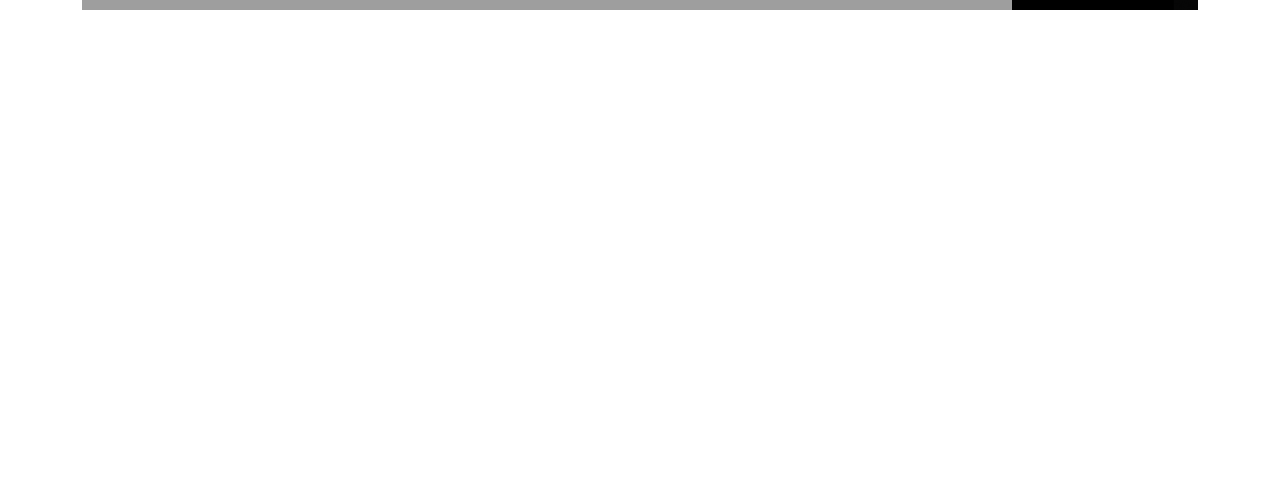
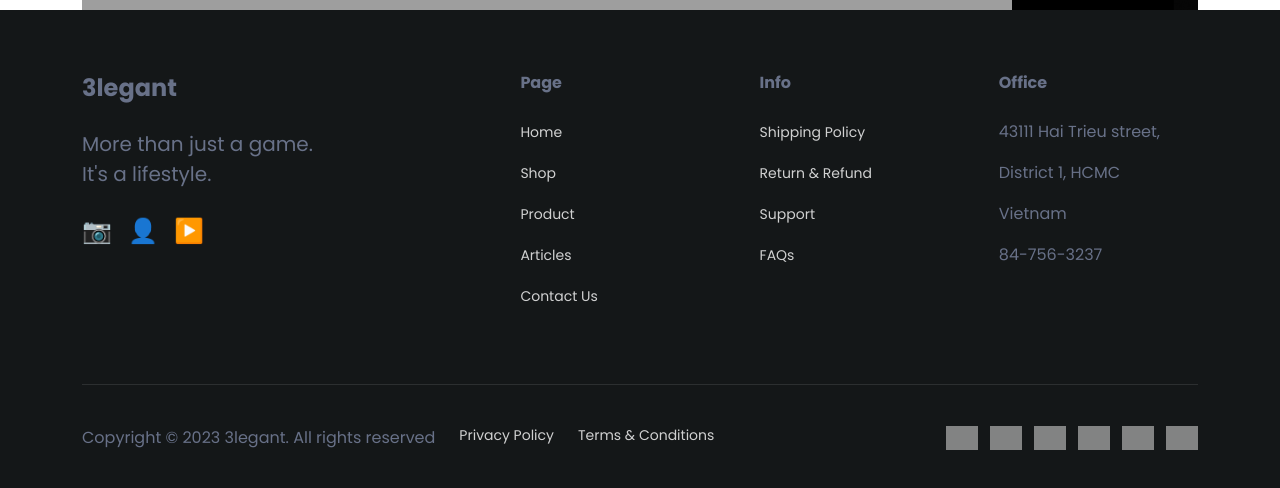
Before and after one commit to MohammadAlamin99/shop-wise-mern, a React (Vite) app in the folder client/: page / in a window 1280 px wide. Shown: the part 5102-5590 px from the top of the page. Before the commit the page ends 5119 px from the top, so only its background shows below. Built offline with nearby package versions, Linux system fonts and the light colour scheme; grey boxes are pictures that could not be loaded.

Commit message:
section footer add

```diff
--- a/client/src/assets/css/style.css
+++ b/client/src/assets/css/style.css
@@ -990,3 +990,120 @@
 }
 
 /* instagram_gallery_section end */
+
+
+/* footer css start */
+
+.footer {
+  padding: 60px 20px;
+  background: #141718;
+}
+
+.footer-content {
+  display: grid;
+  grid-template-columns: 2fr 1fr 1fr 1fr;
+  gap: 40px;
+  margin-bottom: 60px;
+}
+
+.brand h2 {
+  font-size: 24px;
+  margin-bottom: 24px;
+}
+
+.tagline {
+  font-size: 20px;
+  margin-bottom: 24px;
+  max-width: 300px;
+}
+
+.social-icons {
+  display: flex;
+  gap: 16px;
+}
+
+.social-icons a {
+  color: #fff;
+  text-decoration: none;
+  font-size: 24px;
+}
+
+.footer-links h3 {
+  font-size: 16px;
+  margin-bottom: 24px;
+}
+
+.footer-links ul {
+  list-style: none;
+}
+
+.footer-links li {
+  margin-bottom: 16px;
+}
+
+.footer-links a {
+  color: #fff;
+  text-decoration: none;
+  font-size: 14px;
+  opacity: 0.8;
+  transition: opacity 0.2s;
+}
+
+.footer-links a:hover {
+  opacity: 1;
+}
+
+.footer-bottom {
+  display: flex;
+  justify-content: space-between;
+  align-items: center;
+  padding-top: 40px;
+  border-top: 1px solid rgba(255, 255, 255, 0.1);
+}
+
+.footer-bottom-left {
+  display: flex;
+  gap: 24px;
+}
+
+.footer-bottom-left a {
+  color: #fff;
+  text-decoration: none;
+  opacity: 0.8;
+  font-size: 14px;
+}
+
+.payment-methods {
+  display: flex;
+  gap: 12px;
+  align-items: center;
+}
+
+.payment-methods img {
+  height: 24px;
+  opacity: 0.8;
+}
+
+@media (max-width: 768px) {
+  .footer-content {
+      grid-template-columns: 1fr;
+      gap: 40px;
+  }
+
+  .footer-bottom {
+      flex-direction: column;
+      gap: 24px;
+      text-align: center;
+  }
+
+  .footer-bottom-left {
+      flex-direction: column;
+      gap: 16px;
+  }
+
+  .payment-methods {
+      flex-wrap: wrap;
+      justify-content: center;
+  }
+}
+/* footer css end */
--- /dev/null
+++ b/client/src/compnents/Footer.jsx
@@ -0,0 +1,72 @@
+import React from 'react';
+
+const Footer = () => {
+    return (
+      <footer className="footer">
+        <div className="container">
+        <div className="footer-content">
+          <div className="brand">
+            <h2>3legant</h2>
+            <p className="tagline">
+              More than just a game.<br />It's a lifestyle.
+            </p>
+            <div className="social-icons">
+              <a href="#" aria-label="Instagram">📷</a>
+              <a href="#" aria-label="Facebook">👤</a>
+              <a href="#" aria-label="YouTube">▶️</a>
+            </div>
+          </div>
+
+          <div className="footer-links">
+            <h3>Page</h3>
+            <ul>
+              <li><a href="#">Home</a></li>
+              <li><a href="#">Shop</a></li>
+              <li><a href="#">Product</a></li>
+              <li><a href="#">Articles</a></li>
+              <li><a href="#">Contact Us</a></li>
+            </ul>
+          </div>
+
+          <div className="footer-links">
+            <h3>Info</h3>
+            <ul>
+              <li><a href="#">Shipping Policy</a></li>
+              <li><a href="#">Return & Refund</a></li>
+              <li><a href="#">Support</a></li>
+              <li><a href="#">FAQs</a></li>
+            </ul>
+          </div>
+
+          <div className="footer-links">
+            <h3>Office</h3>
+            <ul>
+              <li>43111 Hai Trieu street,</li>
+              <li>District 1, HCMC</li>
+              <li>Vietnam</li>
+              <li>84-756-3237</li>
+            </ul>
+          </div>
+        </div>
+
+        <div className="footer-bottom">
+          <div className="footer-bottom-left">
+            <span>Copyright © 2023 3legant. All rights reserved</span>
+            <a href="#">Privacy Policy</a>
+            <a href="#">Terms & Conditions</a>
+          </div>
+          <div className="payment-methods">
+            <img src="/visa.svg" alt="Visa" />
+            <img src="/amex.svg" alt="American Express" />
+            <img src="/mastercard.svg" alt="Mastercard" />
+            <img src="/stripe.svg" alt="Stripe" />
+            <img src="/paypal.svg" alt="PayPal" />
+            <img src="/applepay.svg" alt="Apple Pay" />
+          </div>
+        </div>
+        </div>
+      </footer>
+    );
+  };
+
+  export default Footer;
--- a/client/src/pages/HomePage.jsx
+++ b/client/src/pages/HomePage.jsx
@@ -12,6 +12,7 @@ import ShopCollection from "../compnents/ShopCollection";
 import Article from "../compnents/Article";
 import Newslatter from "../compnents/Newslatter";
 import Instagram from "../compnents/Instagram";
+import Footer from "../compnents/Footer";
 
 const HomePage = () => {
   return (
@@ -26,6 +27,7 @@ const HomePage = () => {
       <Article/>
       <Newslatter/>
       <Instagram/>
+      <Footer/>
     </div>
   );
 };
```
